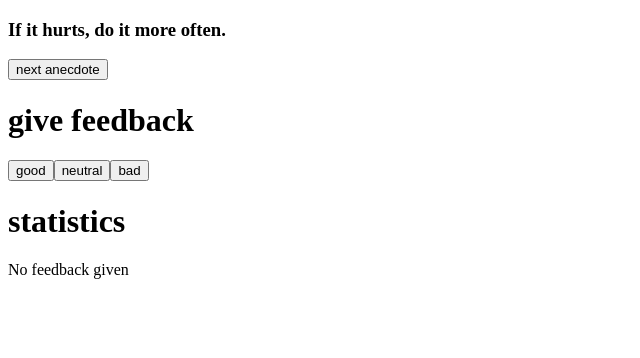
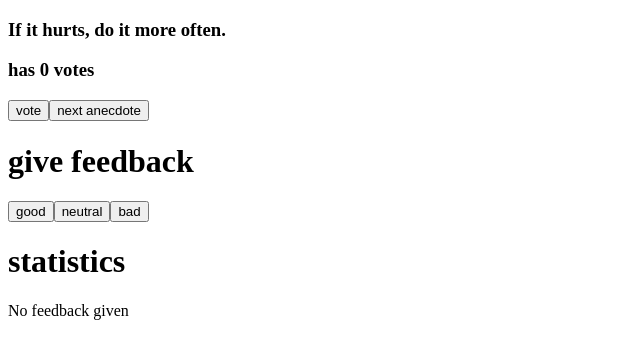
Before and after one commit to lanszelot666/Fullstack-Open, a React (Vite) app in the folder Part1/Unicafe/: page / in a window 1280 px wide. Shown: the top 358 px of the page, without its empty margins (0-640 px from the left). Built offline with nearby package versions, Linux system fonts and the light colour scheme.

Commit message:
Exercise 13 - new button for voting for anecdote

```diff
--- a/Part1/Unicafe/src/App.jsx
+++ b/Part1/Unicafe/src/App.jsx
@@ -67,15 +67,22 @@ const App = () => {
   const [neutral, setNeutral] = useState(0);
   const [bad, setBad] = useState(0);
   const [selected, setSelected] = useState(0);
+  const [anecdotePoints, setPoints] = useState(new Uint8Array(8))
 
   const handleGoodFeedback = () => handleFeedback("good");
   const handleNeutralFeedback = () => handleFeedback("neutral");
   const handleBadFeedback = () => handleFeedback("bad");
 
-  const handleAnecdoteButton = () => {
+  const updateDisplayedAnecdote = () => {
     const rand = Math.floor(Math.random() * 8);
     setSelected(rand);
     console.log("Random generated number: ", rand);
+  };
+
+  const handleAnecdoteVote = () => {
+    const copiedPointsArray = {...anecdotePoints};
+    copiedPointsArray[selected] += 1;
+    setPoints(copiedPointsArray);
   };
 
   const handleFeedback = (feedbackType) => {
@@ -91,7 +98,9 @@ const App = () => {
   return (
     <div>
       <h3>{anecdotes[selected]}</h3>
-      <Button handleClick={handleAnecdoteButton} text="next anecdote" />
+      <h3>has {anecdotePoints[selected]} votes</h3>
+      <Button handleClick={handleAnecdoteVote} text="vote" />
+      <Button handleClick={updateDisplayedAnecdote} text="next anecdote" />
       <Header title="give feedback" />
       <Button handleClick={handleGoodFeedback} text="good" />
       <Button handleClick={handleNeutralFeedback} text="neutral" />
```
